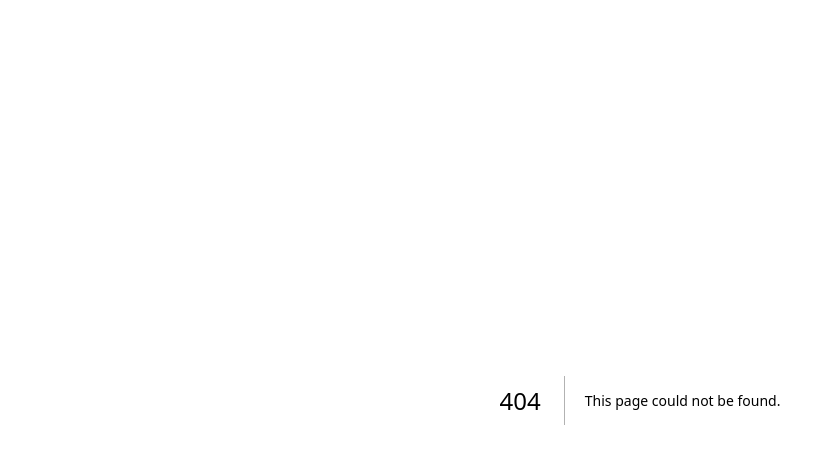
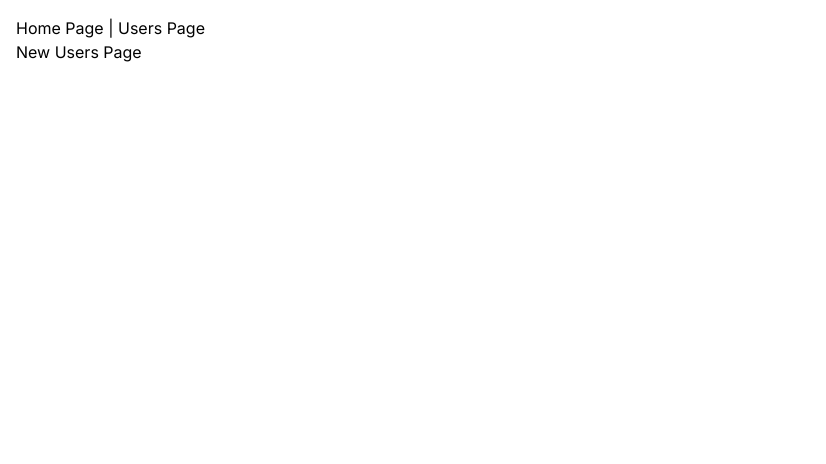
Before and after one commit to jamesashok/whale-react, a Next.js app: page /users/new in a window 1280 px wide. Before the commit this address had no page. Shown: the top 464 px of the page, without its empty margins (0-826 px from the left). Built offline with nearby package versions, Linux system fonts and the light colour scheme.

Commit message:
Initial structure and routes.

```diff
--- a/src/app/globals.css
+++ b/src/app/globals.css
@@ -4,24 +4,18 @@
 
 :root {
   --foreground-rgb: 0, 0, 0;
-  --background-start-rgb: 214, 219, 220;
-  --background-end-rgb: 255, 255, 255;
+  --background-rgb: 255, 255, 255;
 }
 
 @media (prefers-color-scheme: dark) {
   :root {
     --foreground-rgb: 255, 255, 255;
-    --background-start-rgb: 0, 0, 0;
-    --background-end-rgb: 0, 0, 0;
+    --background-rgb: 0, 0, 0;
   }
 }
 
 body {
   color: rgb(var(--foreground-rgb));
-  background: linear-gradient(
-      to bottom,
-      transparent,
-      rgb(var(--background-end-rgb))
-    )
-    rgb(var(--background-start-rgb));
+  background: rgb(var(--background-rgb));
+  padding: 1rem;
 }
--- a/src/app/page.tsx
+++ b/src/app/page.tsx
@@ -1,9 +1,13 @@
-import { Game } from '@/components/game'
+import Link from "next/link";
+import ProductCard from "./components/ProductCard/ProductCard";
 
 export default function Home() {
   return (
-    <main className="flex min-h-screen flex-col items-center justify-between p-24">
-      <Game />
+    <main className="p-24">
+      <Link href="/users">Users Page</Link> |{" "}
+      <Link href="/users/new">New Users Page</Link>
+      <h1>Home Page</h1>
+      <ProductCard></ProductCard>
     </main>
-  )
+  );
 }
--- /dev/null
+++ b/src/app/users/[id]/page.tsx
@@ -0,0 +1,5 @@
+const UserInfo = ({ params }: { params: { id: string } }) => {
+  return <h1>Hello {params.id}</h1>;
+};
+
+export default UserInfo;
--- /dev/null
+++ b/src/app/users/new/page.tsx
@@ -0,0 +1,13 @@
+import Link from "next/link";
+import React from "react";
+
+const NewUsersPage = () => {
+  return (
+    <main>
+      <Link href="/">Home Page</Link> | <Link href="/users">Users Page</Link>
+      <h1>New Users Page</h1>
+    </main>
+  );
+};
+
+export default NewUsersPage;
--- /dev/null
+++ b/src/app/users/page.tsx
@@ -0,0 +1,30 @@
+import Link from "next/link";
+import React from "react";
+
+interface User {
+  id: number;
+  name: string;
+}
+
+const UsersPage = async () => {
+  const res = await fetch("https://jsonplaceholder.typicode.com/users", {
+    cache: "no-store",
+  });
+  const users: User[] = await res.json();
+
+  return (
+    <main>
+      <Link href="/">Home Page</Link> |{" "}
+      <Link href="/users/new">New Users Page</Link>
+      <h1>Users</h1>
+      <p>{new Date().toLocaleTimeString()}</p>
+      <ul>
+        {users.map((user) => (
+          <li key={user.id}>{user.name}</li>
+        ))}
+      </ul>
+    </main>
+  );
+};
+
+export default UsersPage;
```
